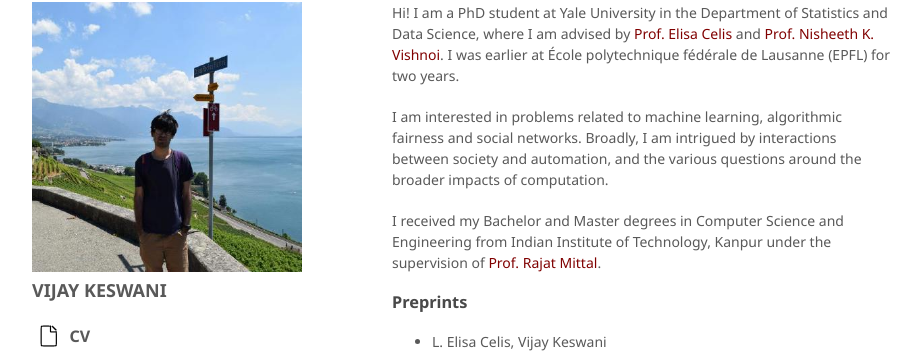
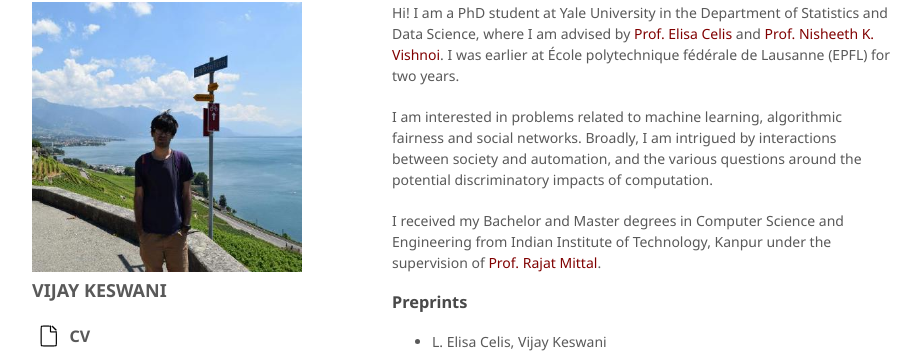
Before and after one commit to vijaykeswani/vijaykeswani.github.io, a Jekyll site: the page built from index.md, in a window 1280 px wide and 1319 px high. Shown: the part 56-411 px from the top of the window, without its empty margins (178-1099 px from the left). Built offline with Jekyll 4.4.1, drawn with Linux system fonts in a browser that asks for light colours; nearby versions of some CDN libraries; a script that is not in the unit is left out.

Commit message:
Update main page

```diff
--- a/index.md
+++ b/index.md
@@ -6,7 +6,7 @@
 
 Hi! I am a PhD student at Yale University in the Department of Statistics and Data Science, where I am advised by [Prof. Elisa Celis](https://datascienceethics.org/elisacelis/) and [Prof. Nisheeth K. Vishnoi](http://cs.yale.edu/homes/vishnoi). I was earlier at École polytechnique fédérale de Lausanne (EPFL) for two years.
 
-I am interested in problems related to machine learning, algorithmic fairness and social networks. Broadly, I am intrigued by interactions between society and automation, and the various questions around the broader impacts of computation.
+I am interested in problems related to machine learning, algorithmic fairness and social networks. Broadly, I am intrigued by interactions between society and automation, and the various questions around the potential discriminatory impacts of computation.
 
 I received my Bachelor and Master degrees in Computer Science and Engineering from Indian Institute of Technology, Kanpur under the supervision of [Prof. Rajat Mittal](https://cse.iitk.ac.in/users/rmittal).
 
```
